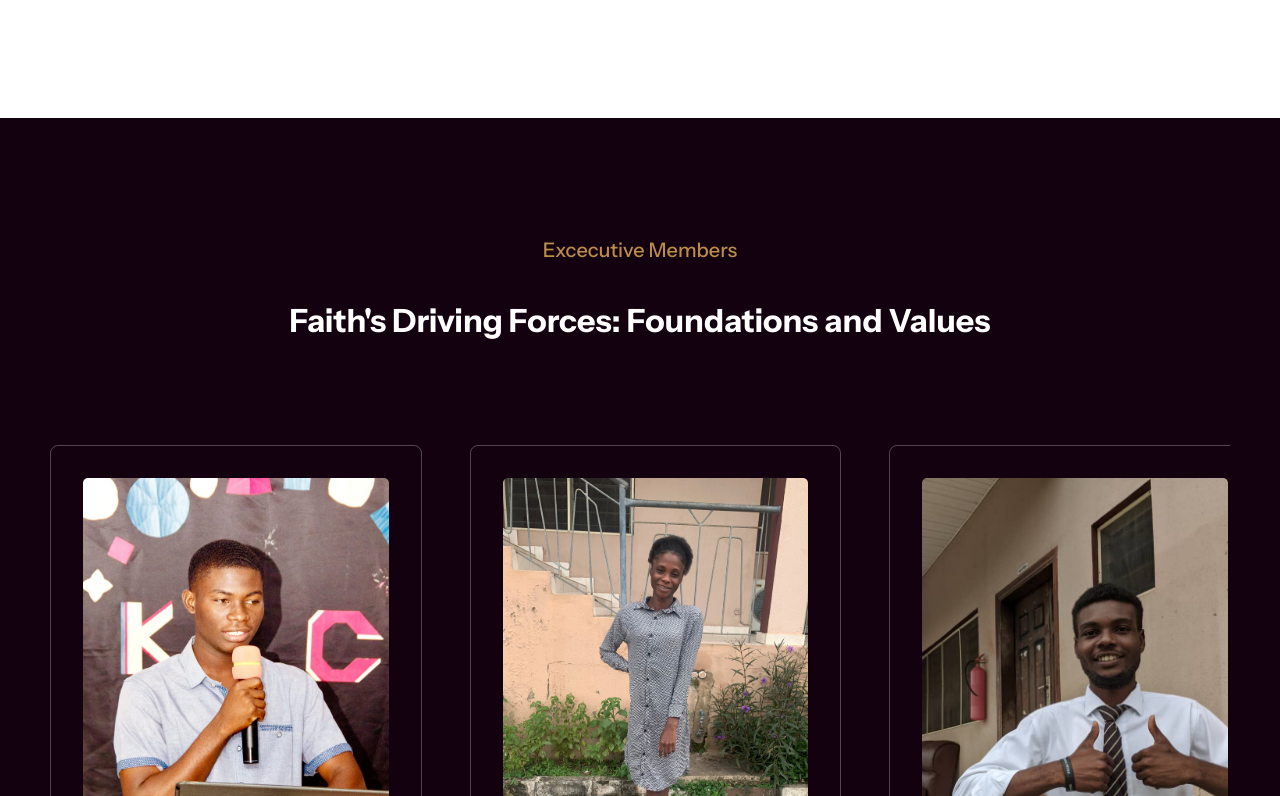
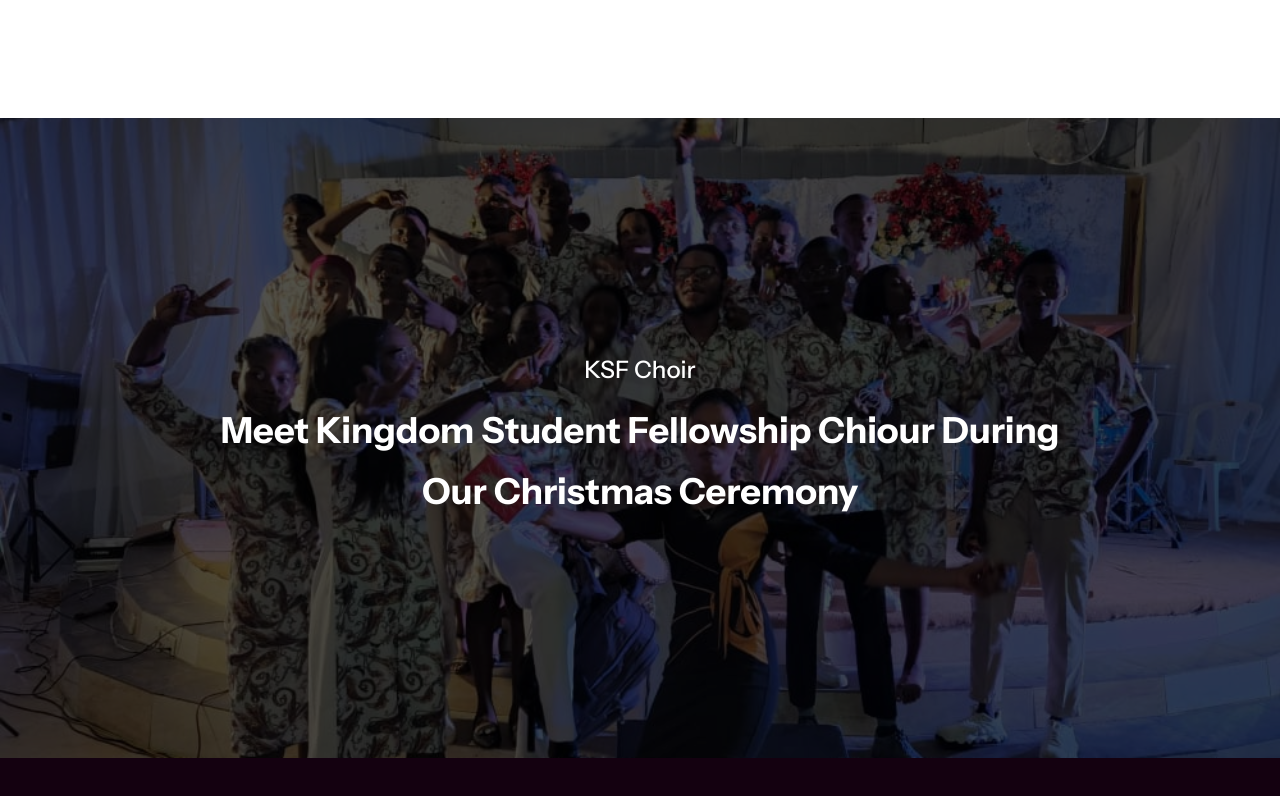
Before and after one commit to Kayphrosh/KLC, a Next.js app: page / in a window 1280 px wide. Shown: the part 2144-2940 px from the top of the page. Built offline with nearby package versions, Linux system fonts and the light colour scheme.

Commit message:
added a section

```diff
--- /dev/null
+++ b/components/choir/choir.js
@@ -0,0 +1,14 @@
+import React from 'react'
+import bg from '../../public/Images/choir.jpg'
+const Choir = () => {
+  return (
+    <div className='choir-container' style={{backgroundImage: `url(${bg.src})`,}}>
+      <div className='choir-text'>
+        <p>KSF Choir</p>
+        <h3>Meet Kingdom Student Fellowship Chiour During Our Christmas Ceremony</h3>
+      </div>
+    </div>
+  )
+}
+
+export default Choir
--- /dev/null
+++ b/components/choir/choir.scss
@@ -0,0 +1,35 @@
+.choir-container {
+  display: flex;
+  justify-content: center;
+  align-items: center;
+  height: 80vh;
+  width: 100%;
+  background-repeat: no-repeat;
+  background-size: cover;
+  background-position: center center;
+  background-color: #000000ae;
+  background-blend-mode: multiply;
+
+  .choir-text {
+    display: flex;
+    flex-direction: column;
+    justify-content: center;
+    align-items: center;
+    margin: auto;
+
+    P {
+      font-size: 24px;
+      font-weight: 500;
+      color: #fff;
+    }
+    h3 {
+      margin-top: 1rem;
+      font-size: 36px;
+      text-transform: capitalize;
+      text-align: center;
+      color: #fff;
+      max-width: 900px;
+      line-height: 170%;
+    }
+  }
+}
--- a/pages/index.js
+++ b/pages/index.js
@@ -5,6 +5,7 @@ import About from '@/components/about/about'
 import Founders from '@/components/founnders/founders'
 import Event from '@/components/events/event'
 import Footer from '@/components/footer/footer'
+import Choir from '@/components/choir/choir'
 import { amp } from '@/next.config'
 
 export default function Home() {
@@ -12,9 +13,11 @@ export default function Home() {
     <>
       <Heroe />
       <About/>
+      <Choir />
       <Founders />
       <Event />
       <Footer />
+
     </>
   )
 }
--- a/styles/main.scss
+++ b/styles/main.scss
@@ -5,3 +5,4 @@
 @import "../components/founnders/founders.scss";
 @import "../components/events/event.scss";
 @import "../components/footer/footer.scss";
+@import "../components/choir/choir.scss";
```
